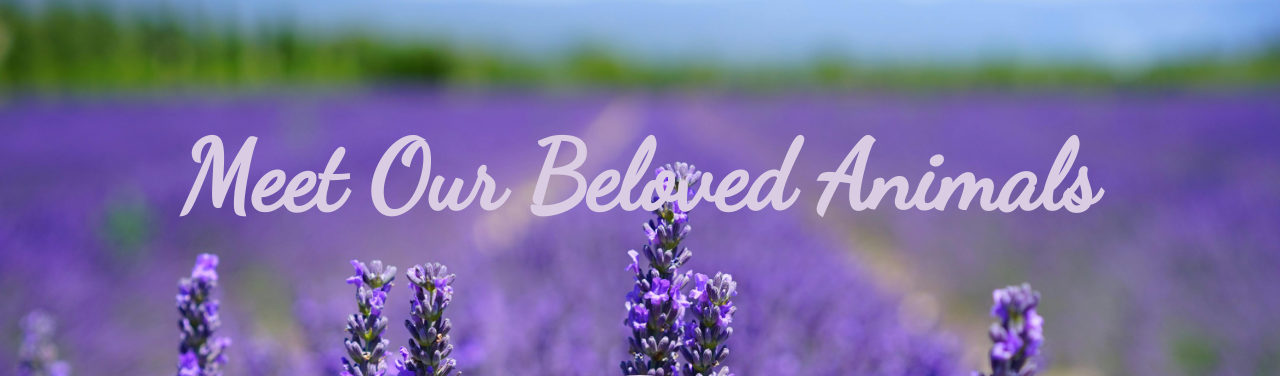
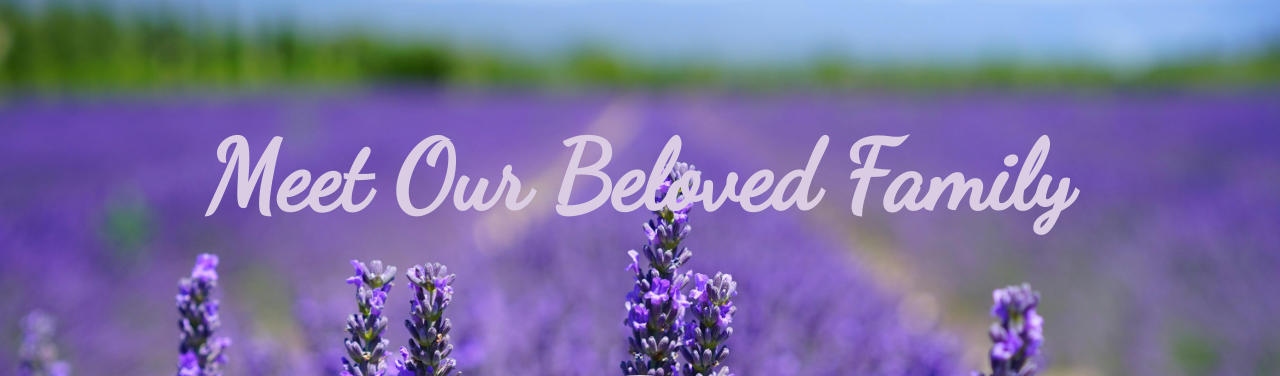
Before and after one commit to OpsChasingDev/AnimalWebsite, a Flask app: page / in a window 1280 px wide. Shown: the top 376 px of the page. Run offline with Flask 3, Linux system fonts and the light colour scheme.

Commit message:
changed title

```diff
--- a/templates/index.html
+++ b/templates/index.html
@@ -10,7 +10,7 @@
 <body>
     <div class="page-background">
         <header>
-            <h1>Meet Our Beloved Animals</h1>
+            <h1>Meet Our Beloved Family</h1>
         </header>
 
         <main>
```
